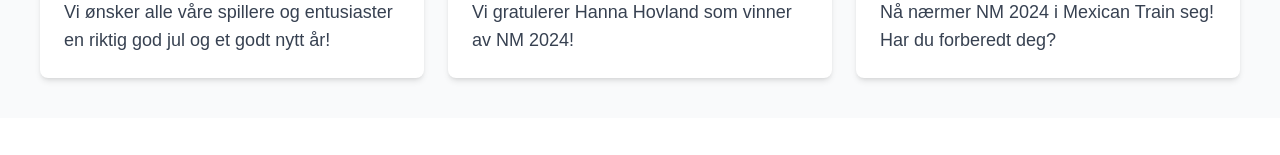
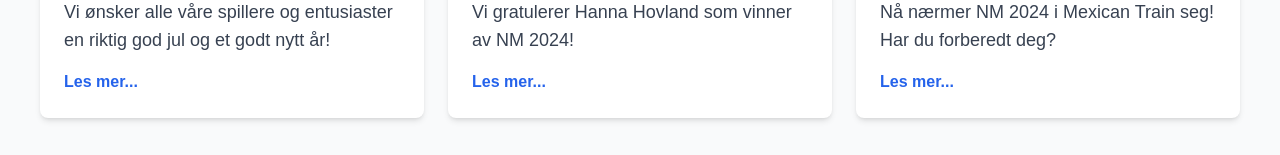
Before and after one commit to EliasOpstad/MexicanTrain, a Next.js app: page / in a window 1280 px wide. Shown: the part 1477-1632 px from the top of the page. Before the commit the page ends 1595 px from the top, so only its background shows below. Built offline with nearby package versions, Linux system fonts and the light colour scheme.

Commit message:
Added les mer... tekst

```diff
--- a/src/app/page.tsx
+++ b/src/app/page.tsx
@@ -57,10 +57,11 @@
               <h3 className="text-xl font-bold text-gray-800 mb-2">
                 1. desember 2024
               </h3>
-              <p className="text-lg text-gray-700">
+              <p className="text-lg text-gray-700 mb-4">
                 Vi ønsker alle våre spillere og entusiaster en riktig god jul og
                 et godt nytt år!
               </p>
+              <p className="text-blue-600 font-semibold">Les mer...</p>
             </div>
           </Link>
 
@@ -79,9 +80,10 @@
               <h3 className="text-xl font-bold text-gray-800 mb-2">
                 25. november 2024
               </h3>
-              <p className="text-lg text-gray-700">
+              <p className="text-lg text-gray-700 mb-4">
                 Vi gratulerer Hanna Hovland som vinner av NM 2024!
               </p>
+              <p className="text-blue-600 font-semibold">Les mer...</p>
             </div>
           </Link>
 
@@ -100,9 +102,10 @@
               <h3 className="text-xl font-bold text-gray-800 mb-2">
                 29. oktober 2024
               </h3>
-              <p className="text-lg text-gray-700">
+              <p className="text-lg text-gray-700 mb-4">
                 Nå nærmer NM 2024 i Mexican Train seg! Har du forberedt deg?
               </p>
+              <p className="text-blue-600 font-semibold">Les mer...</p>
             </div>
           </Link>
         </div>
```
